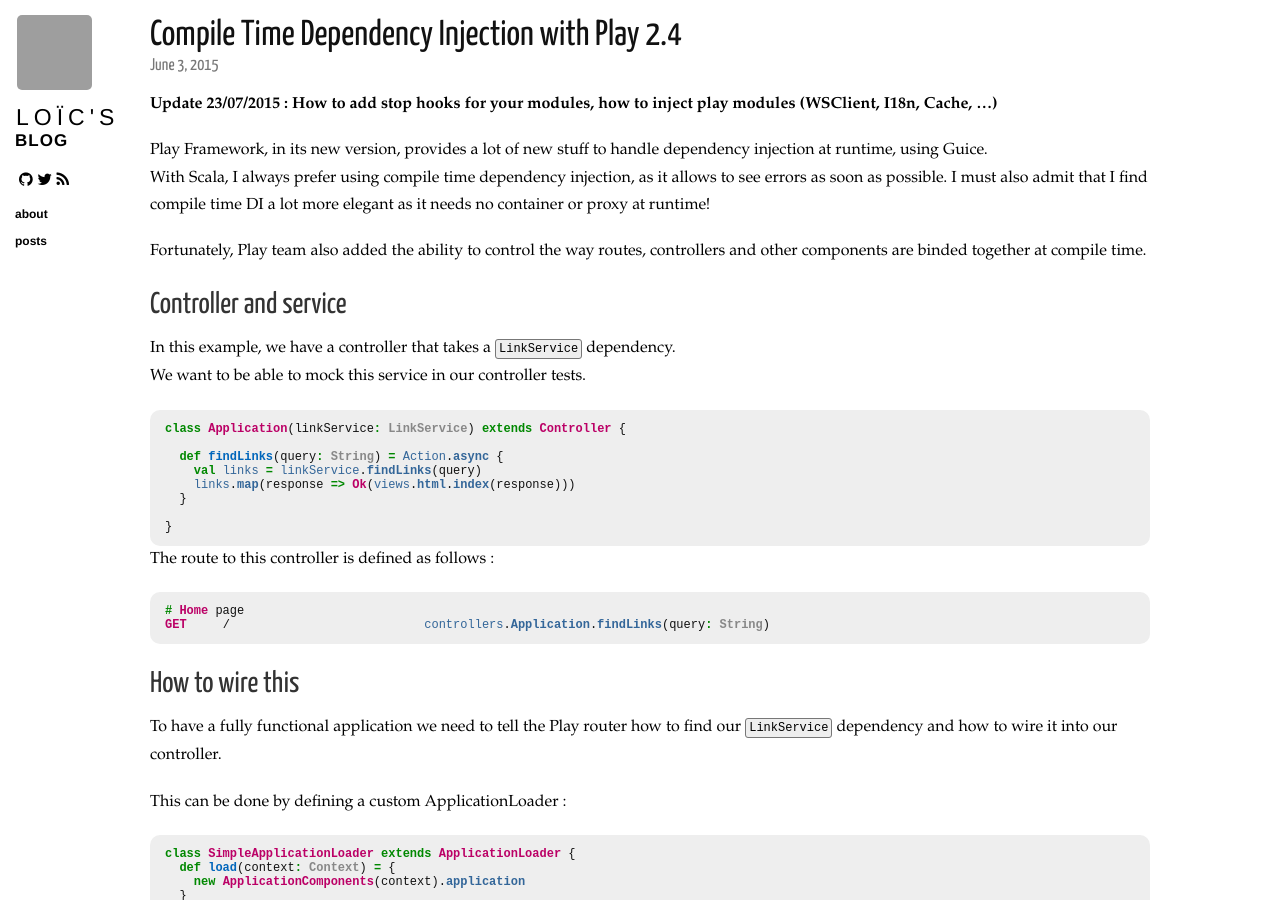
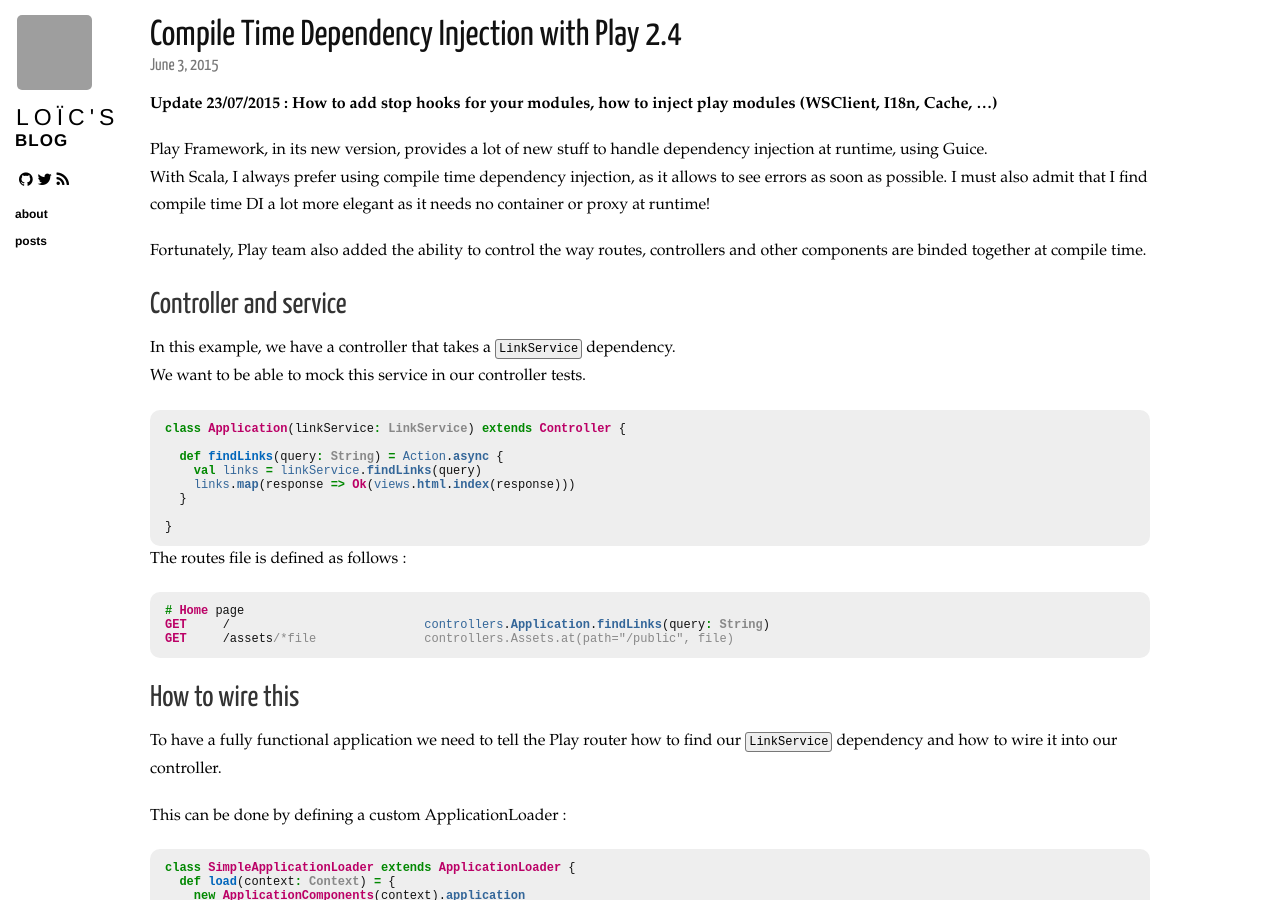
Before and after one commit to loicdescotte/loicdescotte.github.io, a Jekyll site: the page built from _posts/2015-06-03-play24-compile-time-di.md, in a window 1280 px wide and 900 px high. Built offline with Jekyll 4.4.1, drawn with Linux system fonts in a browser that asks for light colours; nearby versions of some CDN libraries; Markdown is read by kramdown in place of the engine named in the settings; comment, search, counter and statistics services are not loaded; grey boxes are pictures that could not be loaded.

Commit message:
Update 2015-06-03-play24-compile-time-di.md

```diff
--- a/_posts/2015-06-03-play24-compile-time-di.md
+++ b/_posts/2015-06-03-play24-compile-time-di.md
@@ -32,11 +32,12 @@ class Application(linkService: LinkService) extends Controller {
 {% endhighlight %}
 
 
-The route to this controller is defined as follows :
+The routes file is defined as follows :
 
 {% highlight scala %}
 # Home page
 GET     /                           controllers.Application.findLinks(query: String)
+GET     /assets/*file               controllers.Assets.at(path="/public", file)
 {% endhighlight %}
 
 
```
